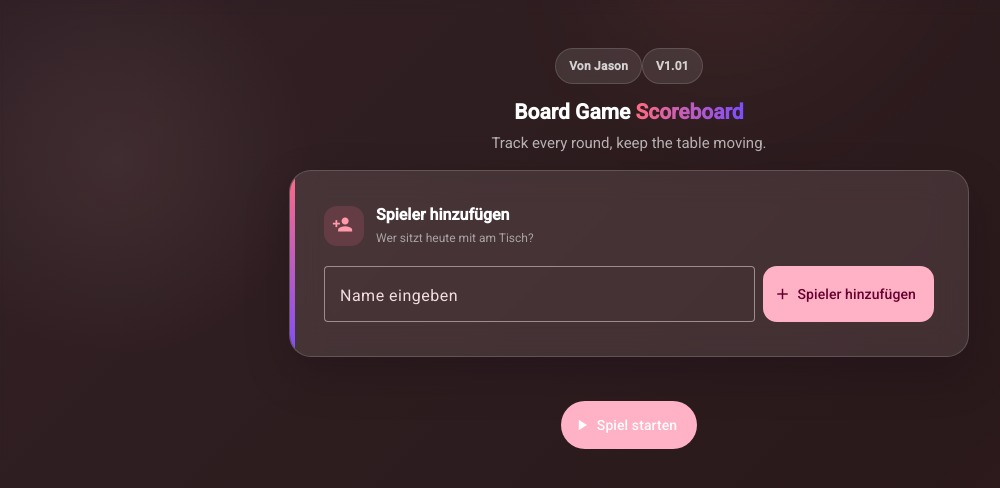
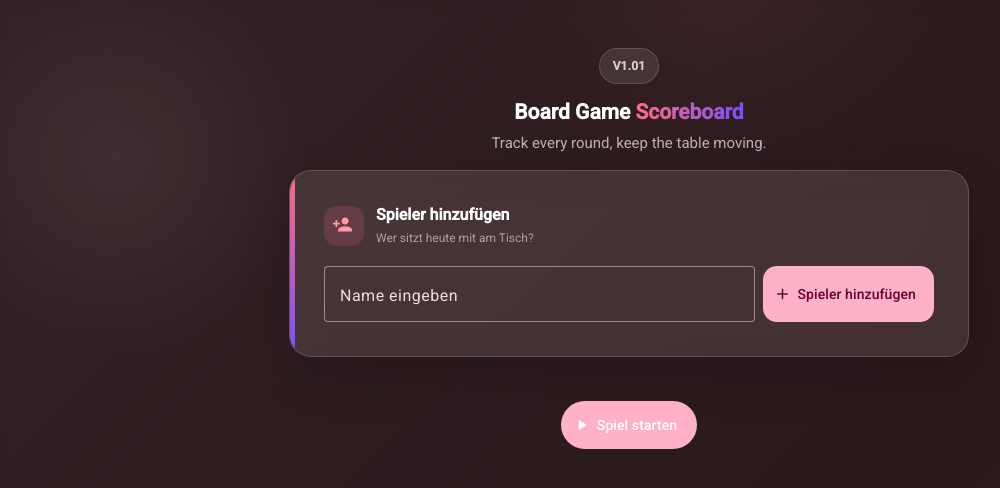
Before and after one commit to Jason0985/boardGameRanking, an Angular app: page / in a window 1280 px wide. Shown: the top 488 px of the page, without its empty margins (11-1011 px from the left). Built offline with nearby package versions, Linux system fonts and the light colour scheme.

Commit message:
Changed theme color in manifest to delete blue bar on top in android

```diff
--- a/src/app/features/scoreboard/scoreboard.html
+++ b/src/app/features/scoreboard/scoreboard.html
@@ -1,6 +1,5 @@
 <div class="scoreboard-root">
   <section class="hero">
-    <div class="badge">Von Jason</div>
     <div class="badge">V1.01</div>
     <h1 class="title">Board Game <span class="accent">Scoreboard</span></h1>
     <p class="subtitle">Track every round, keep the table moving.</p>
--- a/src/index.html
+++ b/src/index.html
@@ -7,7 +7,7 @@
   <meta name="apple-mobile-web-app-status-bar-style" content="default" />
   <meta charset="utf-8" />
   <link rel="manifest" href="manifest.webmanifest">
-  <meta name="theme-color" content="#1976d2">
+  <meta name="theme-color" content="#000000">
   <title>Board Game Scoreboard</title>
   <base href="/" />
   <meta name="viewport" content="width=device-width, initial-scale=1" />
```
Also changed, not shown: src/manifest.webmanifest.
